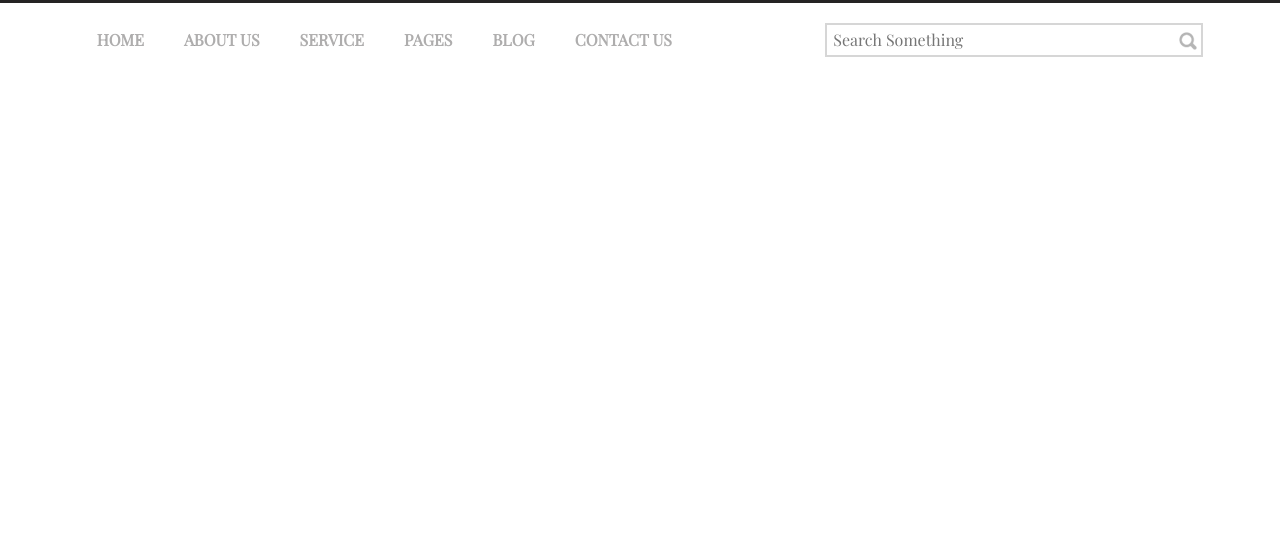
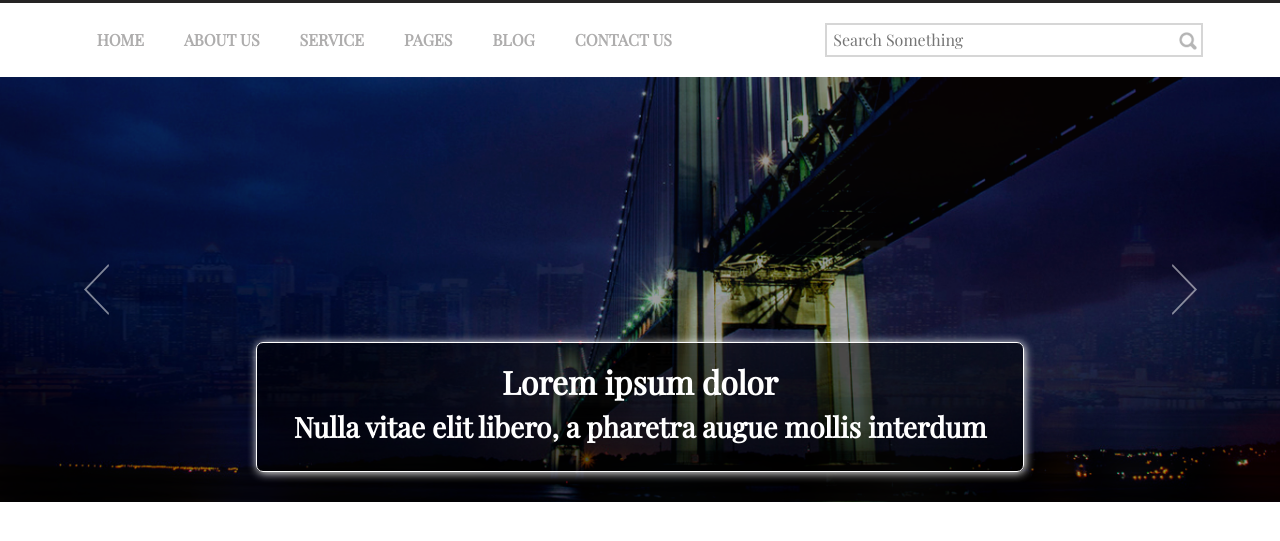
Before and after one commit to projetosgit/webworl, a plain HTML site: page index.html in a window 1280 px wide. Shown: the part 69-610 px from the top of the page. Drawn offline with nearby package versions, Linux system fonts and the light colour scheme.

Commit message:
Carousel implementado e finalizado

```diff
--- a/css/header.css
+++ b/css/header.css
@@ -9,6 +9,19 @@
 
 ul {
     list-style: none;
+}
+
+.bg-slide-title {
+    background-color: rgba(0,0,0,0.5);
+    width: 60%;
+    margin-left: auto;
+    margin-right: auto;
+    margin-bottom: 10px;
+    border: 1px solid #fff;
+    box-shadow: 1px 1px 10px #fff;
+    border-radius: 7px;
+    -webkit-border-radius: 7px;
+    -moz-border-radius: 7px;
 }
 
 /* ========== header superior ========== */
@@ -150,6 +163,7 @@ header .header-inferior .menu ul li a:hover {
         top: 80px;
         left: 0;
         transition: all 1s;
+        z-index: 1000;
     }
 
     header .header-inferior .menu ul {
--- a/index.html
+++ b/index.html
@@ -98,7 +98,44 @@
 
     </header><!-- header -->
 
-<script src="js/webworl.js"></script>
+    <div id="webworld-carousel" class="carousel slide carousel-fade" data-ride="carousel">
+        <div class="carousel-inner">
+            <div class="carousel-item active">
+                <img src="img/slide-01.jpg" class="d-block w-100" alt="slide-01">
+                <div class="carousel-caption d-none d-md-block bg-slide-title">
+                    <h2 class="text-white"><strong>Lorem ipsum dolor</strong></h2>
+                    <h3><strong>Nulla vitae elit libero, a pharetra augue mollis interdum</strong></h3>
+                </div>
+            </div>
+            <div class="carousel-item">
+                <img src="img/slide-02.jpg" class="d-block w-100" alt="slide-02">
+                <div class="carousel-caption d-none d-md-block bg-slide-title">
+                    <h2 class="text-white"><strong>Lorem ipsum dolor</strong></h2>
+                    <h3><strong>Nulla vitae elit libero, a pharetra augue mollis interdum</strong></h3>
+                </div>
+            </div>
+            <div class="carousel-item">
+                <img src="img/slide-03.jpg" class="d-block w-100" alt="slide-03">
+                <div class="carousel-caption d-none d-md-block bg-slide-title">
+                    <h2 class="text-white"><strong>Lorem ipsum dolor</strong></h2>
+                    <h3><strong>Nulla vitae elit libero, a pharetra augue mollis interdum</strong></h3>
+                </div>
+            </div>
+        </div>
+        <a class="carousel-control-prev" href="#webworld-carousel" role="button" data-slide="prev">
+            <span aria-hidden="true"><img src="img/arrow_l.png" alt="arrow-left"></span>
+            <span class="sr-only">Previous</span>
+        </a>
+        <a class="carousel-control-next" href="#webworld-carousel" role="button" data-slide="next">
+            <span aria-hidden="true"><img src="img/arrow_r.png" alt="arrow-right"></span>
+            <span class="sr-only">Next</span>
+        </a>
+    </div><!-- carousel -->
+
+    <script src="js/webworl.js"></script>
+    <script src="node_modules/jquery/dist/jquery.js"></script>
+    <script src="node_modules/bootstrap/dist/js/bootstrap.min.js"></script>
+    <script src="node_modules/popper.js/dist/umd/popper.min.js"></script>
 </body>
 
 </html>
```
Also changed, not shown: img/arrow_l.png (added), img/arrow_r.png (added), img/slide-01.jpg (added), img/slide-02.jpg (added), img/slide-03.jpg (added).
